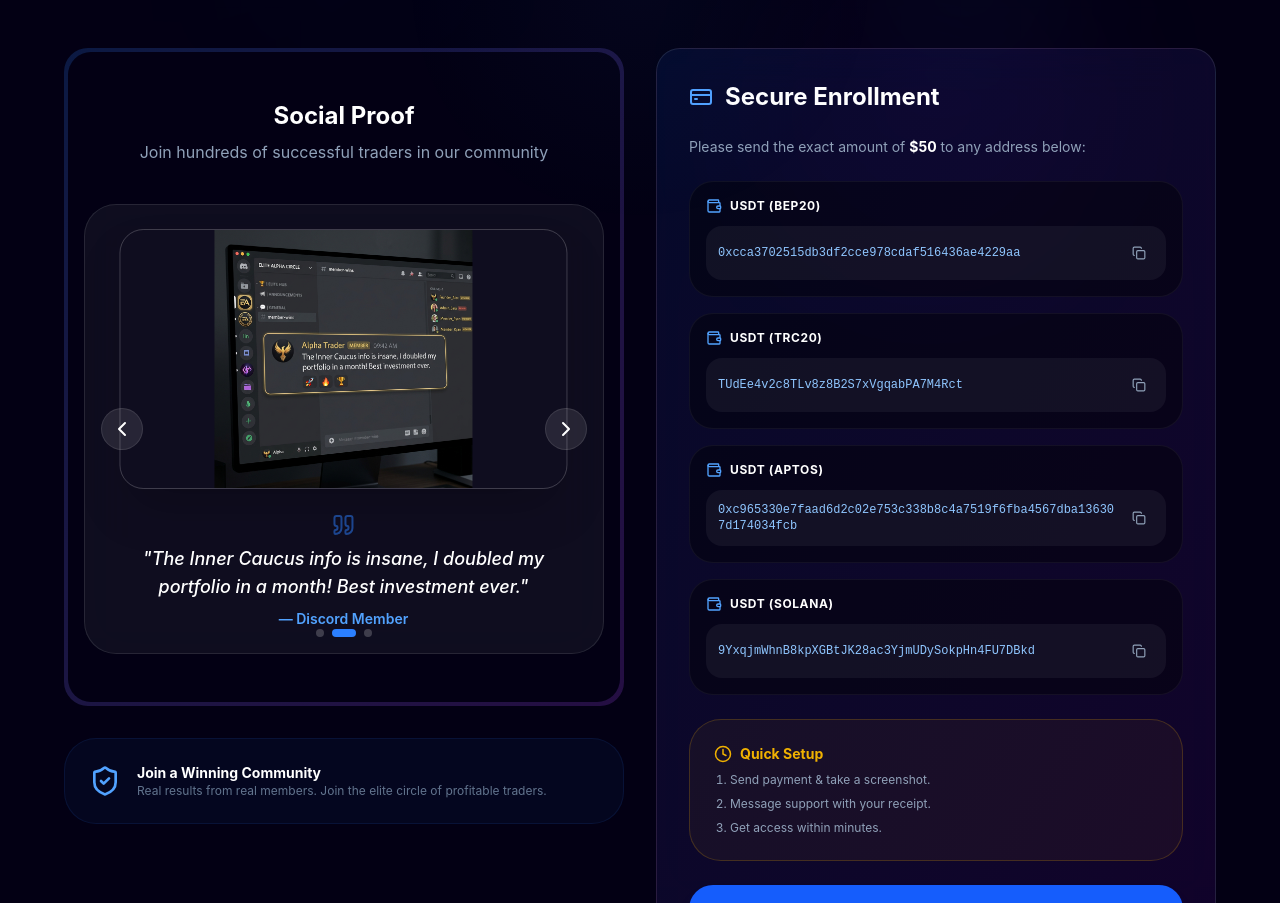
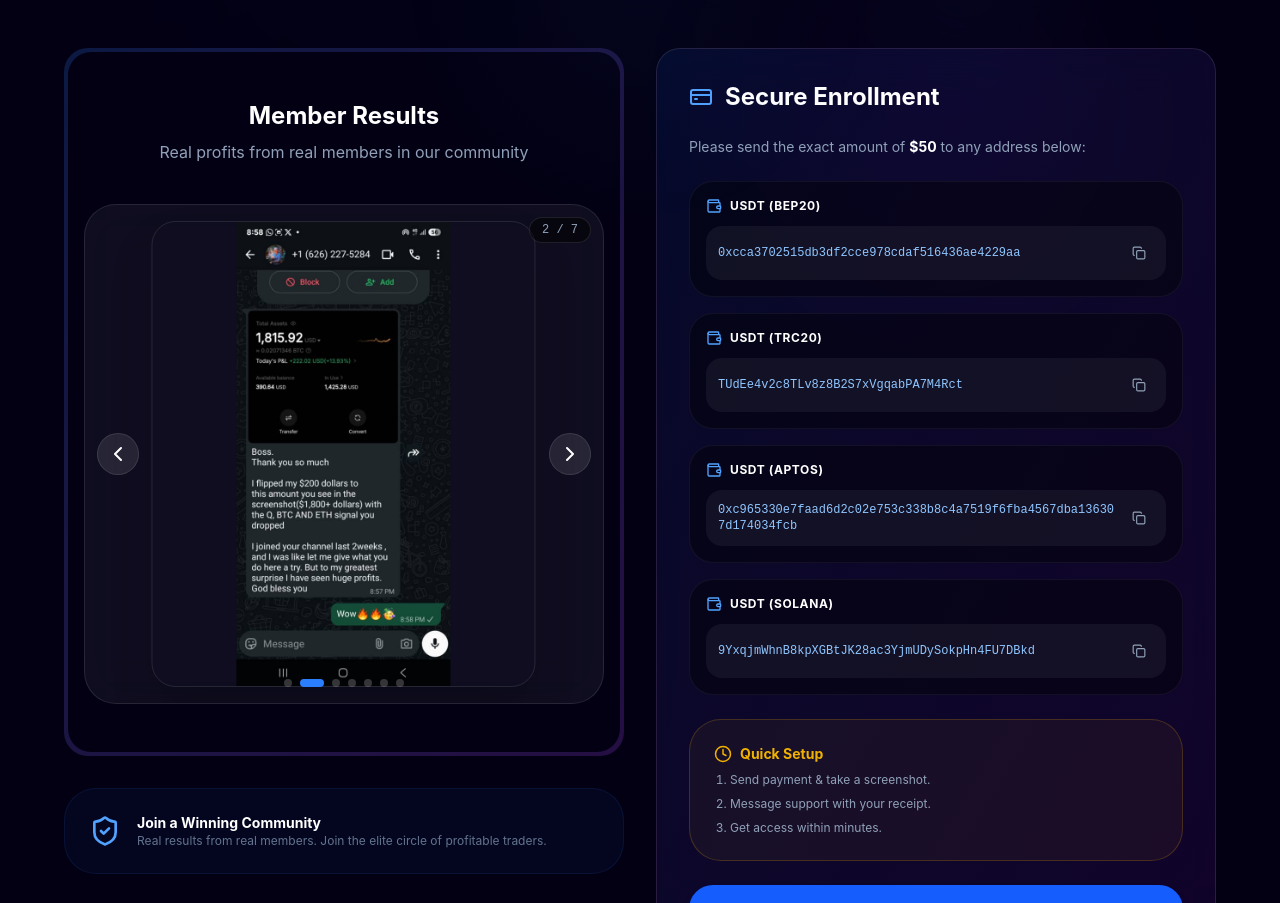
Before and after one commit to HezekiahsDev/salvation-crypto-lp, a Next.js app: page /plans/alpha-signals in a window 1280 px wide. Shown: the part 413-1316 px from the top of the page. Built offline with nearby package versions, Linux system fonts and the light colour scheme.

Commit message:
hezekiahs-swe:  - 2026-05-12 21:36:09

```diff
--- a/src/app/plans/[id]/page.tsx
+++ b/src/app/plans/[id]/page.tsx
@@ -93,7 +93,7 @@ export default async function PlanDetailsPage({ params }: PageProps) {
             <div className="space-y-8 h-full">
               <div className="p-1 rounded-3xl bg-gradient-to-br from-blue-500/20 to-purple-500/20">
                 <div className="rounded-[calc(1.5rem-1px)] bg-[#030014] overflow-hidden">
-                  <TestimonialCarousel />
+                  <TestimonialCarousel proofImages={plan.proofImages} />
                 </div>
               </div>
 
--- a/src/components/TestimonialCarousel.tsx
+++ b/src/components/TestimonialCarousel.tsx
@@ -1,58 +1,48 @@
 "use client";
 
-import { useState, useEffect } from "react";
+import { useState, useEffect, useCallback } from "react";
 import { motion, AnimatePresence } from "framer-motion";
-import { ChevronLeft, ChevronRight, Quote } from "lucide-react";
+import { ChevronLeft, ChevronRight } from "lucide-react";
 import Image from "next/image";
 
-const testimonials = [
-  {
-    id: 1,
-    image: "/testimonials/testimonial-1.png",
-    author: "Telegram User",
-    text: "Just hit 500% profit on the SOL call! Thank you Salvation Crypto!",
-  },
-  {
-    id: 2,
-    image: "/testimonials/testimonial-2.png",
-    author: "Discord Member",
-    text: "The Inner Caucus info is insane, I doubled my portfolio in a month! Best investment ever.",
-  },
-  {
-    id: 3,
-    image: "/testimonials/testimonial-3.png",
-    author: "Academy Student",
-    text: "The Academy modules are so clear. I finally understand market structure!",
-  },
+interface TestimonialCarouselProps {
+  proofImages?: string[];
+}
+
+const FALLBACK_IMAGES = [
+  "/testimonials/testimonial-1.png",
+  "/testimonials/testimonial-2.png",
+  "/testimonials/testimonial-3.png",
 ];
 
-export function TestimonialCarousel() {
+export function TestimonialCarousel({ proofImages }: TestimonialCarouselProps) {
+  const images = proofImages && proofImages.length > 0 ? proofImages : FALLBACK_IMAGES;
   const [currentIndex, setCurrentIndex] = useState(0);
   const [direction, setDirection] = useState(0);
 
-  const next = () => {
+  const next = useCallback(() => {
     setDirection(1);
-    setCurrentIndex((prev) => (prev + 1) % testimonials.length);
-  };
+    setCurrentIndex((prev) => (prev + 1) % images.length);
+  }, [images.length]);
 
-  const prev = () => {
+  const prev = useCallback(() => {
     setDirection(-1);
-    setCurrentIndex((prev) => (prev - 1 + testimonials.length) % testimonials.length);
-  };
+    setCurrentIndex((prev) => (prev - 1 + images.length) % images.length);
+  }, [images.length]);
 
   useEffect(() => {
     const timer = setInterval(next, 5000);
     return () => clearInterval(timer);
-  }, []);
+  }, [next]);
 
   return (
     <div className="relative w-full max-w-4xl mx-auto px-4 py-12">
       <div className="text-center mb-10">
-        <h3 className="text-2xl font-bold text-white mb-2">Social Proof</h3>
-        <p className="text-slate-400">Join hundreds of successful traders in our community</p>
+        <h3 className="text-2xl font-bold text-white mb-2">Member Results</h3>
+        <p className="text-slate-400">Real profits from real members in our community</p>
       </div>
 
-      <div className="relative h-[350px] sm:h-[450px] overflow-hidden rounded-2xl border border-white/10 bg-white/5 backdrop-blur-xl">
+      <div className="relative h-[350px] sm:h-[500px] overflow-hidden rounded-2xl border border-white/10 bg-white/5 backdrop-blur-xl">
         <AnimatePresence initial={false} custom={direction}>
           <motion.div
             key={currentIndex}
@@ -80,25 +70,17 @@ export function TestimonialCarousel() {
               x: { type: "spring", stiffness: 300, damping: 30 },
               opacity: { duration: 0.2 },
             }}
-            className="absolute inset-0 flex flex-col items-center justify-center p-6"
+            className="absolute inset-0 flex items-center justify-center p-4"
           >
-            <div className="relative w-full h-full max-w-md mx-auto rounded-xl overflow-hidden shadow-2xl border border-white/20">
+            <div className="relative w-full h-full max-w-sm mx-auto rounded-xl overflow-hidden shadow-2xl border border-white/10">
               <Image
-                src={testimonials[currentIndex].image}
-                alt={`Testimonial ${currentIndex + 1}`}
+                src={images[currentIndex]}
+                alt={`Proof ${currentIndex + 1}`}
                 fill
-                sizes="(max-width: 768px) 100vw, 448px"
+                sizes="(max-width: 768px) 100vw, 384px"
                 className="object-contain"
+                unoptimized
               />
-            </div>
-            <div className="mt-6 text-center">
-              <Quote className="text-blue-500 mx-auto mb-2 opacity-50" size={24} />
-              <p className="text-lg font-medium text-white italic">
-                "{testimonials[currentIndex].text}"
-              </p>
-              <p className="text-sm text-blue-400 mt-2 font-semibold">
-                — {testimonials[currentIndex].author}
-              </p>
             </div>
           </motion.div>
         </AnimatePresence>
@@ -106,28 +88,36 @@ export function TestimonialCarousel() {
         {/* Controls */}
         <button
           onClick={prev}
-          className="absolute left-4 top-1/2 -translate-y-1/2 z-10 p-2 rounded-full bg-white/10 hover:bg-white/20 text-white transition-colors border border-white/10"
+          aria-label="Previous proof"
+          className="absolute left-3 top-1/2 -translate-y-1/2 z-10 p-2 rounded-full bg-white/10 hover:bg-white/20 text-white transition-colors border border-white/10"
         >
           <ChevronLeft size={24} />
         </button>
         <button
           onClick={next}
-          className="absolute right-4 top-1/2 -translate-y-1/2 z-10 p-2 rounded-full bg-white/10 hover:bg-white/20 text-white transition-colors border border-white/10"
+          aria-label="Next proof"
+          className="absolute right-3 top-1/2 -translate-y-1/2 z-10 p-2 rounded-full bg-white/10 hover:bg-white/20 text-white transition-colors border border-white/10"
         >
           <ChevronRight size={24} />
         </button>
 
-        {/* Indicators */}
-        <div className="absolute bottom-4 left-1/2 -translate-x-1/2 flex gap-2 z-10">
-          {testimonials.map((_, i) => (
+        {/* Counter badge */}
+        <div className="absolute top-3 right-3 z-10 px-3 py-1 rounded-full bg-black/50 border border-white/10 text-xs text-slate-400 font-mono">
+          {currentIndex + 1} / {images.length}
+        </div>
+
+        {/* Dot Indicators */}
+        <div className="absolute bottom-4 left-1/2 -translate-x-1/2 flex gap-2 z-10 flex-wrap justify-center max-w-[80%]">
+          {images.map((_, i) => (
             <button
               key={i}
+              aria-label={`Go to proof ${i + 1}`}
               onClick={() => {
                 setDirection(i > currentIndex ? 1 : -1);
                 setCurrentIndex(i);
               }}
-              className={`w-2 h-2 rounded-full transition-all duration-300 ${
-                i === currentIndex ? "bg-blue-500 w-6" : "bg-white/20"
+              className={`h-2 rounded-full transition-all duration-300 ${
+                i === currentIndex ? "bg-blue-500 w-6" : "bg-white/20 w-2"
               }`}
             />
           ))}
--- a/src/data/plans.ts
+++ b/src/data/plans.ts
@@ -21,6 +21,7 @@ export interface Plan {
   isExclusive?: boolean;
   supportLink?: string;
   supportContact?: string;
+  proofImages: string[];
   paymentInstructions: {
     crypto: {
       network: string;
@@ -82,6 +83,14 @@ export const plans: Plan[] = [
     icon: null,
     supportLink: "https://wa.me/2347026821951",
     supportContact: DEFAULT_SUPPORT_CONTACT,
+    proofImages: [
+      "/img/proofs/genesis.jpg",
+      "/img/proofs/trading1.jpg",
+      "/img/proofs/trading-2.jpg",
+      "/img/proofs/PHOTO-2026-05-08-01-22-13(2).jpg",
+      "/img/proofs/PHOTO-2026-05-08-01-45-59(4).jpg",
+      "/img/proofs/PHOTO-2026-05-08-01-45-56.jpg",
+    ],
     paymentInstructions: DEFAULT_PAYMENT_INSTRUCTIONS,
   },
   {
@@ -105,6 +114,15 @@ export const plans: Plan[] = [
     badge: "Maximum Edge",
     supportLink: "https://wa.me/2347026821951",
     supportContact: DEFAULT_SUPPORT_CONTACT,
+    proofImages: [
+      "/img/proofs/alpha.jpg",
+      "/img/proofs/alpha1.jpg",
+      "/img/proofs/trading-3.jpg",
+      "/img/proofs/trading-4.jpg",
+      "/img/proofs/PHOTO-2026-05-08-01-45-54.jpg",
+      "/img/proofs/PHOTO-2026-05-08-01-45-58(1).jpg",
+      "/img/proofs/PHOTO-2026-05-08-01-46-00(1).jpg",
+    ],
     paymentInstructions: DEFAULT_PAYMENT_INSTRUCTIONS,
   },
   {
@@ -131,6 +149,18 @@ export const plans: Plan[] = [
     badge: "Best Value",
     supportLink: "https://wa.me/2347026821951",
     supportContact: DEFAULT_SUPPORT_CONTACT,
+    proofImages: [
+      "/img/proofs/elite.jpg",
+      "/img/proofs/insider-info-job.jpg",
+      "/img/proofs/insider-indo-job2.jpg",
+      "/img/proofs/trading 4.jpg",
+      "/img/proofs/trading -5.jpg",
+      "/img/proofs/PHOTO-2026-05-08-01-45-54(1).jpg",
+      "/img/proofs/PHOTO-2026-05-08-01-45-55(4).jpg",
+      "/img/proofs/PHOTO-2026-05-08-01-45-59(1).jpg",
+      "/img/proofs/PHOTO-2026-05-08-01-46-00(4).jpg",
+      "/img/proofs/PHOTO-2026-05-08-01-46-00(5).jpg",
+    ],
     paymentInstructions: DEFAULT_PAYMENT_INSTRUCTIONS,
   },
   {
@@ -154,6 +184,14 @@ export const plans: Plan[] = [
     badge: "Learn to Trade",
     supportLink: "https://wa.me/2347026821951",
     supportContact: DEFAULT_SUPPORT_CONTACT,
+    proofImages: [
+      "/img/proofs/academy.jpg",
+      "/img/proofs/academy1.jpg",
+      "/img/proofs/PHOTO-2026-05-08-01-45-56(2).jpg",
+      "/img/proofs/PHOTO-2026-05-08-01-45-57(1).jpg",
+      "/img/proofs/PHOTO-2026-05-08-01-45-59(2).jpg",
+      "/img/proofs/PHOTO-2026-05-08-01-22-13(5).jpg",
+    ],
     paymentInstructions: DEFAULT_PAYMENT_INSTRUCTIONS,
   },
   {
@@ -179,6 +217,16 @@ export const plans: Plan[] = [
     isExclusive: true,
     supportLink: "https://forms.gle/Jp4hwLukdNvPo9ni8",
     supportContact: DEFAULT_SUPPORT_CONTACT,
+    proofImages: [
+      "/img/proofs/inner-caucus.jpg",
+      "/img/proofs/inner-caucus1.jpg",
+      "/img/proofs/inner-cacus2.jpg",
+      "/img/proofs/inner.jpg",
+      "/img/proofs/inner1.jpg",
+      "/img/proofs/inside.jpg",
+      "/img/proofs/PHOTO-2026-05-08-01-46-00(5).jpg",
+      "/img/proofs/PHOTO-2026-05-08-01-22-13(5).jpg",
+    ],
     paymentInstructions: {
       crypto: [],
     },
@@ -207,6 +255,13 @@ export const plans: Plan[] = [
     supportLink:
       "https://wa.me/2347026821951?text=Hi%2C%20I%20would%20like%20to%20apply%20for%20One%20On%20One%2C%20my%20name%20is%20",
     supportContact: DEFAULT_SUPPORT_CONTACT,
+    proofImages: [
+      "/img/proofs/one1.jpg",
+      "/img/proofs/PHOTO-2026-05-08-01-45-57.jpg",
+      "/img/proofs/PHOTO-2026-05-08-01-45-58(2).jpg",
+      "/img/proofs/PHOTO-2026-05-08-01-45-59(3).jpg",
+      "/img/proofs/PHOTO-2026-05-08-01-46-01.jpg",
+    ],
     paymentInstructions: {
       crypto: [],
     },
```
